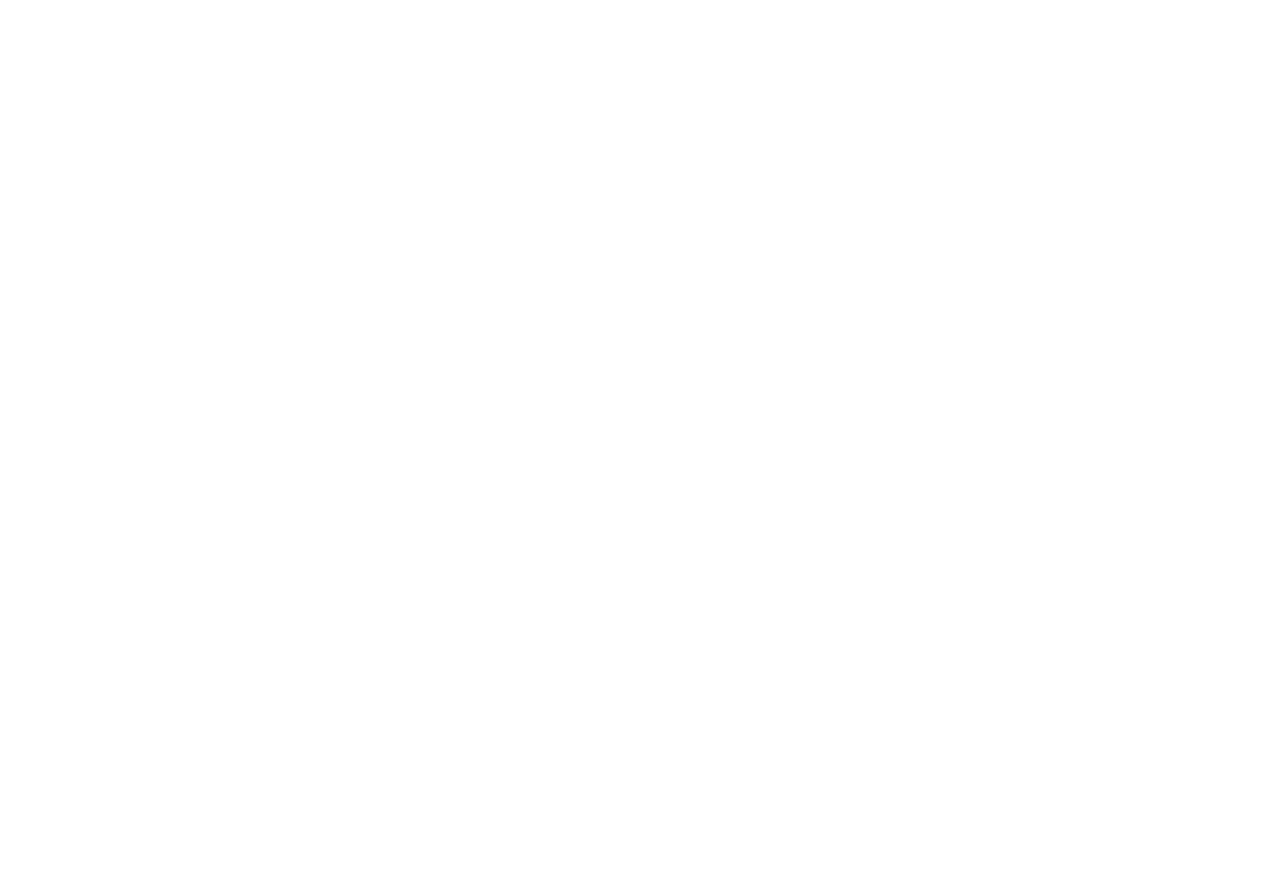
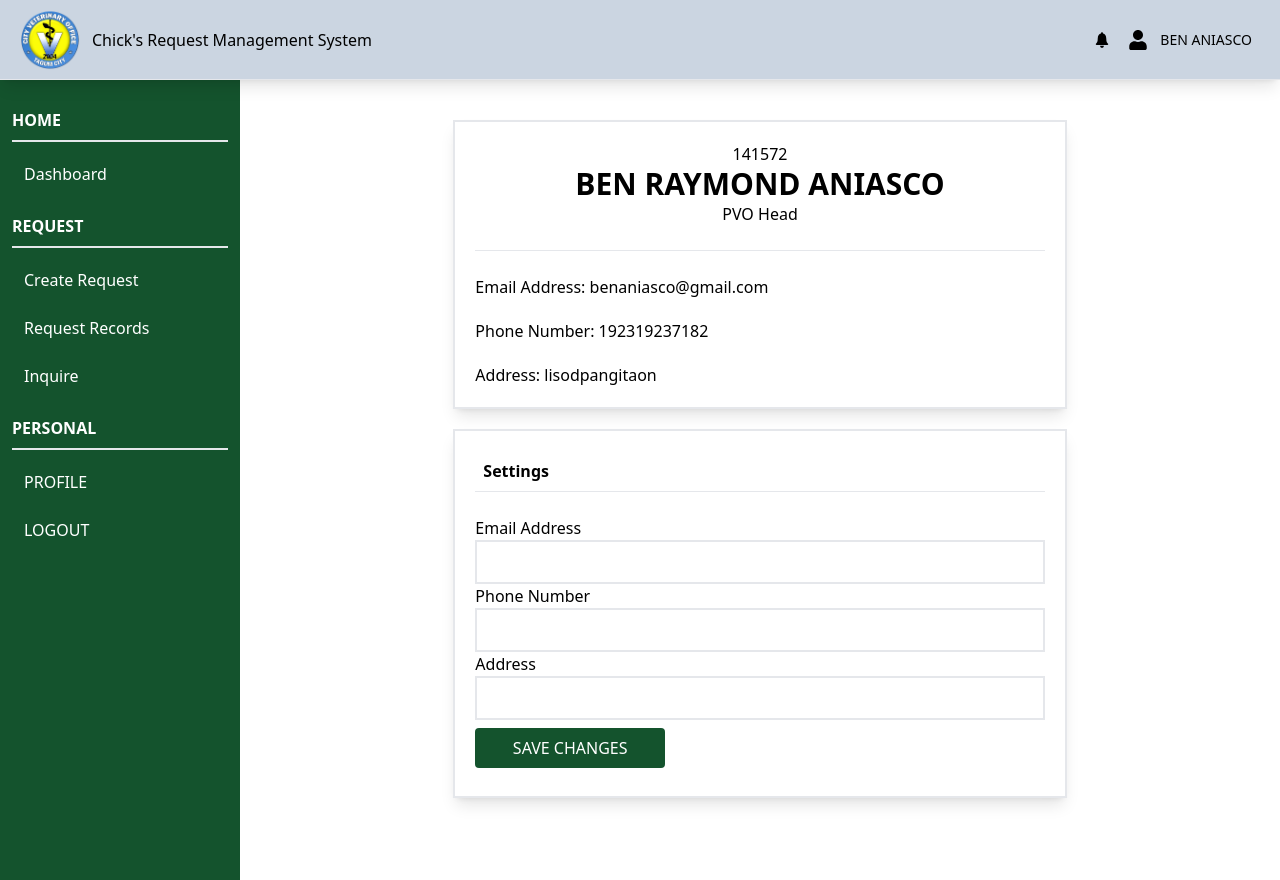
Before and after one commit to Bintooot/request_management_system, a React (Vite) app: page /profile in a window 1280 px wide. Before the commit the page ends 800 px from the top, so only its background shows below. Built offline with nearby package versions, Linux system fonts and the light colour scheme.

Commit message:
Modified

```diff
--- a/src/App.jsx
+++ b/src/App.jsx
@@ -15,7 +15,6 @@ import CrateRequest from "./view/user/CreateRequest";
 import Inqure from "./view/user/Inqure";
 import Profile from "./view/user/Profile";
 import RequestRecord from "./view/user/RequestRecords";
-import Settings from "./view/user/Settings";
 
 function App() {
   return (
@@ -41,7 +40,6 @@ function App() {
           <Route path="/inqure" element={<Inqure />} />
           <Route path="/profile" element={<Profile />} />
           <Route path="/request-record" element={<RequestRecord />} />
-          <Route path="/settings" element={<Settings />} />
         </Routes>
       </div>
     </Router>
--- a/src/components/Navigation/FixedSidebar.jsx
+++ b/src/components/Navigation/FixedSidebar.jsx
@@ -32,9 +32,6 @@ const FixedSidebar = () => {
           <NavLink to="/profile">
             <li className="p-3 hover:bg-green-500">PROFILE</li>
           </NavLink>
-          <NavLink to="/settings">
-            <li className="p-3 hover:bg-green-500">SETTINGS</li>
-          </NavLink>
           <NavLink to="/">
             <li className="p-3 hover:bg-red-500">LOGOUT</li>
           </NavLink>
--- a/src/view/user/Dashboard.jsx
+++ b/src/view/user/Dashboard.jsx
@@ -2,6 +2,7 @@ import React, { useState } from "react";
 import Header from "../../components/Header/Header";
 import Sidebar from "../../components/Navigation/FixedSidebar";
 import CardMenu from "../../components/Card/CardMenu";
+import { RiMailSendLine } from "react-icons/ri";
 
 const Dashboard = () => {
   const [Open, setOpen] = useState(false);
@@ -11,7 +12,7 @@ const Dashboard = () => {
   };
 
   return (
-    <div className="relative">
+    <div>
       <Header togglehandler={togglehandler} />
       {Open && (
         <div className="fixed inset-0 top-20 bg-green-900 bg-opacity-100 z-50">
@@ -19,7 +20,7 @@ const Dashboard = () => {
         </div>
       )}
       <div className="flex">
-        <div className="bg-green-900 w-96 h-screen md:block hidden">
+        <div className="bg-green-900 max-w-60 w-full h-screen md:block hidden">
           <Sidebar />
         </div>
         <div>
@@ -38,15 +39,27 @@ const Dashboard = () => {
                 </p>
               </div>
               <div className="p-10">
-                <div className="grid md:grid-cols-3 grid-cols-1 gap-5">
-                  <div>
-                    <CardMenu title="Sent Request" number="10" />
+                <div className="flex flex-wrap gap-2">
+                  <div className="flex-1">
+                    <CardMenu
+                      title="Sent Request"
+                      number="10"
+                      icon={<RiMailSendLine />}
+                    />
                   </div>
-                  <div>
-                    <CardMenu title="Sent Request" number="10" />
+                  <div className="flex-1">
+                    <CardMenu
+                      title="Sent Request"
+                      number="10"
+                      icon={<RiMailSendLine />}
+                    />
                   </div>
-                  <div>
-                    <CardMenu title="Sent Request" number="10" />
+                  <div className="flex-1">
+                    <CardMenu
+                      title="Sent Request"
+                      number="10"
+                      icon={<RiMailSendLine />}
+                    />
                   </div>
                 </div>
               </div>
--- a/src/view/user/Profile.jsx
+++ b/src/view/user/Profile.jsx
@@ -1,7 +1,84 @@
-import React from "react";
+import React, { useState } from "react";
+import Header from "../../components/Header/Header";
+import Sidebar from "../../components/Navigation/FixedSidebar";
 
 const Profile = () => {
-  return <div></div>;
+  const [Open, setOpen] = useState(false);
+
+  const togglehandler = () => {
+    setOpen(!Open);
+  };
+  return (
+    <div>
+      <Header togglehandler={togglehandler} />
+      {Open && (
+        <div className="fixed inset-0 top-20 bg-green-900 bg-opacity-100 z-50">
+          <Sidebar />
+        </div>
+      )}
+      <div className="flex">
+        <div className="bg-green-900  max-w-60 w-full h-screen md:block hidden">
+          <Sidebar />
+        </div>
+        <div className="w-full flex justify-center">
+          <main className="flex flex-col sm:w-2/3 gap-5 p-10 ">
+            <div className="p-5 shadow-lg border-2 text-center w-full">
+              <p>141572</p>
+              <h1 className="font-semibold text-3xl">BEN RAYMOND ANIASCO</h1>
+              <p>PVO Head</p>
+              <br />
+              <hr />
+              <br />
+              <div className="text-start space-y-5">
+                <p>Email Address: benaniasco@gmail.com</p>
+                <p>Phone Number: 192319237182</p>
+                <p>Address: lisodpangitaon</p>
+              </div>
+            </div>
+            <div className="p-5 shadow-lg border-2 w-full">
+              <h1 className="font-semibold p-2">Settings</h1>
+              <hr />
+              <br />
+              <div className="text-start space-y-5">
+                <form action="#" method="PUT">
+                  <label htmlFor="email">Email Address</label>
+                  <input
+                    type="email"
+                    name="email"
+                    id="email"
+                    className="w-full p-2 border-2"
+                    placeholder=""
+                    required
+                  />
+                  <label htmlFor="phone">Phone Number</label>
+                  <input
+                    type="text"
+                    name="phone"
+                    id="phone"
+                    className="w-full p-2 border-2"
+                    placeholder=""
+                    required
+                  />
+                  <label htmlFor="address">Address</label>
+                  <input
+                    type="text"
+                    name="address"
+                    id="address"
+                    className="w-full p-2 border-2"
+                    placeholder=""
+                    required
+                  />
+                  <button className="p-2 bg-green-900 hover:bg-green-700 text-white w-1/3 rounded my-2">
+                    SAVE CHANGES
+                  </button>
+                </form>
+              </div>
+            </div>
+          </main>
+        </div>
+      </div>
+    </div>
+  );
 };
 
 export default Profile;
--- a/src/view/user/Settings.jsx
+++ /dev/null
@@ -1,7 +0,0 @@
-import React from "react";
-
-const Settings = () => {
-  return <div></div>;
-};
-
-export default Settings;
```
